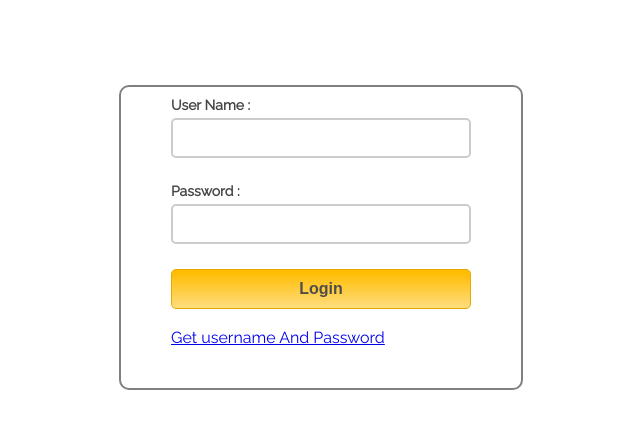
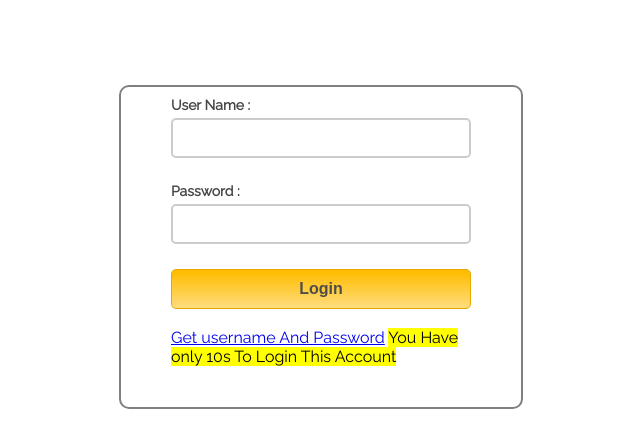
Before and after one commit to muzamiljamil/login.com, a plain HTML site: page index.html in a window 1280 px wide. Shown: the whole page, without its empty margins (71-711 px from the left). Drawn offline with Linux system fonts and the light colour scheme.

Commit message:
Update index.html

```diff
--- a/index.html
+++ b/index.html
@@ -15,8 +15,9 @@
 <input type="password" name="password" id="password"/>
 <input type="button" value="Login" id="submit" onclick="validate()"/><br>
 <br><a href="up.html">Get username And Password</a>
+	<bold><mark>You Have only 10s To Login This Account</mark></bold>
   <head>
-	<meta http-equiv="refresh" content="2">
+	<meta http-equiv="refresh" content="10">
 </head>
 </form>
 </div>
```
